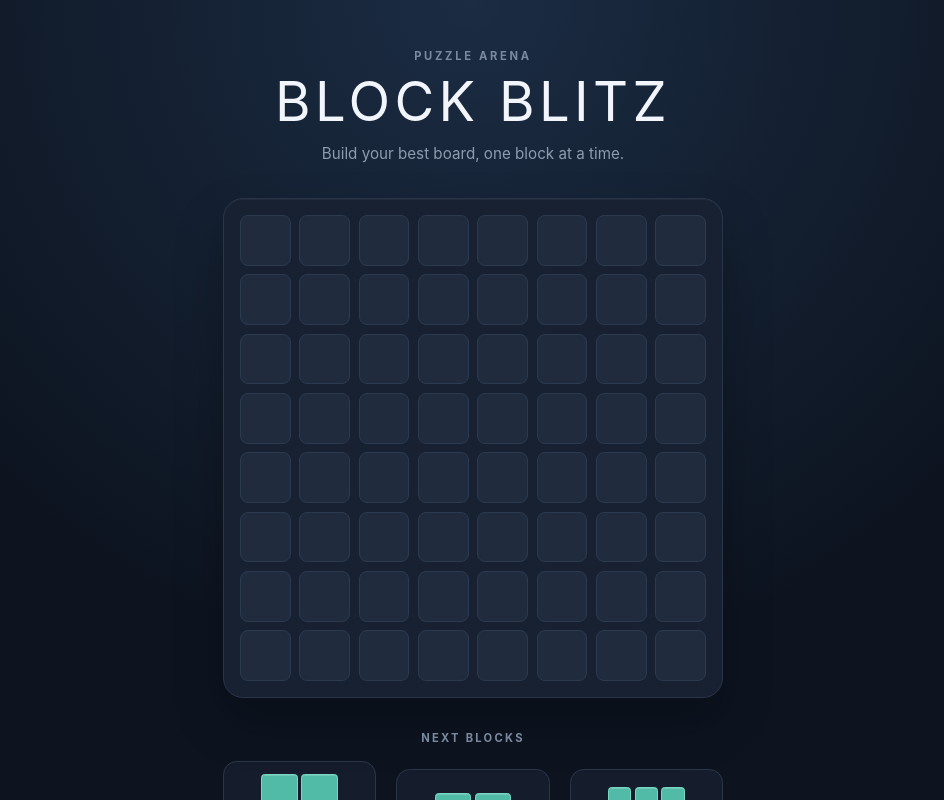
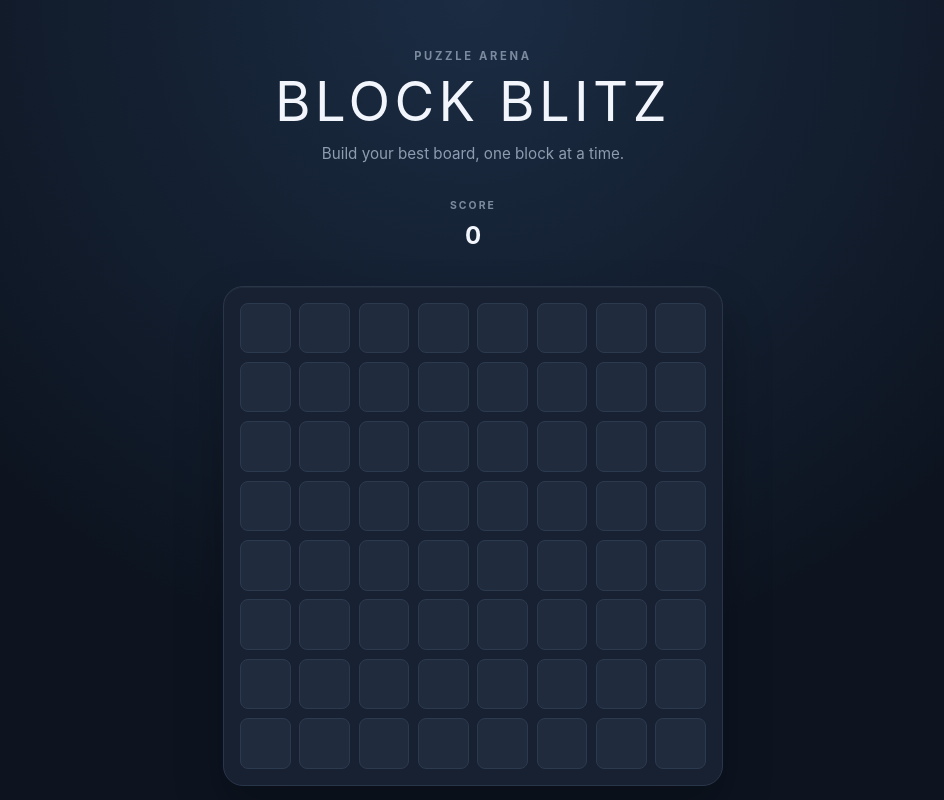
Before and after one commit to mundkes-tech/block-blitz, a React (Vite) app in the folder client/: page / in a window 1280 px wide. Shown: the top 800 px of the page, without its empty margins (167-1111 px from the left). Built offline with nearby package versions, Linux system fonts and the light colour scheme.

Commit message:
feat: add scoring combos and game over flow

```diff
--- a/client/src/App.css
+++ b/client/src/App.css
@@ -32,6 +32,35 @@ h1 {
   margin: 0.9rem 0 0;
   color: #8e9caf;
   font-size: 0.95rem;
+}
+
+.score-panel {
+  display: flex;
+  justify-content: center;
+  gap: 3rem;
+  width: min(100%, 500px);
+  text-align: center;
+}
+
+.score-panel > div {
+  display: grid;
+  gap: 0.25rem;
+}
+
+.score-label {
+  color: #7c8a9f;
+  font-size: 0.65rem;
+  font-weight: 700;
+  letter-spacing: 0.2em;
+}
+
+.score-panel strong {
+  color: #f2f6fc;
+  font-size: 1.5rem;
+}
+
+.combo-feedback strong {
+  color: #78d7c2;
 }
 
 .game-board {
@@ -128,6 +157,51 @@ h1 {
   box-shadow: inset 0 1px rgb(255 255 255 / 18%);
 }
 
+.game-over-overlay {
+  position: fixed;
+  inset: 0;
+  z-index: 10;
+  display: grid;
+  place-items: center;
+  padding: 1.5rem;
+  background: rgb(13 20 32 / 78%);
+}
+
+.game-over-card {
+  width: min(100%, 20rem);
+  padding: 2.5rem 2rem;
+  border: 1px solid #3a526d;
+  border-radius: 1.25rem;
+  background: #182131;
+  box-shadow: 0 1.5rem 3rem rgb(0 0 0 / 35%);
+  text-align: center;
+}
+
+.game-over-card h2 {
+  margin: 0.5rem 0 0;
+  color: #f2f6fc;
+  letter-spacing: 0.08em;
+}
+
+.final-score {
+  color: #aab7c8;
+}
+
+.game-over-card button {
+  padding: 0.75rem 1.5rem;
+  border: 0;
+  border-radius: 0.6rem;
+  color: #10221f;
+  background: #78d7c2;
+  cursor: pointer;
+  font: inherit;
+  font-weight: 700;
+}
+
+.game-over-card button:hover {
+  background: #9de6d7;
+}
+
 @media (max-width: 480px) {
   .game-shell {
     gap: 1.5rem;
--- a/client/src/App.tsx
+++ b/client/src/App.tsx
@@ -5,6 +5,11 @@ import { BOARD_SIZE, createEmptyBoard, type Board } from './game/board'
 import { clearCompletedLines } from './game/lines'
 import { canPlaceShape, placeShape } from './game/placement'
 import { generatePieces, type Piece } from './game/shapes'
+import { isGameOver } from './game/gameOver'
+import {
+  calculatePlacementScore,
+  updateCombo,
+} from './game/scoring'
 import './App.css'
 
 type ActiveDrag = {
@@ -14,7 +19,10 @@ type ActiveDrag = {
 
 function App() {
   const [board, setBoard] = useState<Board>(createEmptyBoard)
-  const [pieces] = useState<Piece[]>(generatePieces)
+  const [pieces, setPieces] = useState<Piece[]>(generatePieces)
+  const [score, setScore] = useState(0)
+  const [combo, setCombo] = useState(0)
+  const [gameOver, setGameOver] = useState(false)
   const [preview, setPreview] = useState<BoardPreview | null>(null)
   const boardRef = useRef<HTMLDivElement>(null)
   const activeDragRef = useRef<ActiveDrag | null>(null)
@@ -76,6 +84,10 @@ function App() {
     piece: Piece,
     event: PointerEvent<HTMLDivElement>,
   ) => {
+    if (gameOver) {
+      return
+    }
+
     event.preventDefault()
     activeDragRef.current = { piece, pointerId: event.pointerId }
     updatePreview(piece, event.clientX, event.clientY)
@@ -106,20 +118,45 @@ function App() {
       return
     }
 
-    if (currentPreview?.valid) {
-      setBoard((currentBoard) => {
-        const placedBoard = placeShape(
-          currentBoard,
-          activeDrag.piece.shape,
-          currentPreview.row,
-          currentPreview.col,
-        )
+    if (currentPreview?.valid && pieces.some(({ id }) => id === activeDrag.piece.id)) {
+      const placedBoard = placeShape(
+        board,
+        activeDrag.piece.shape,
+        currentPreview.row,
+        currentPreview.col,
+      )
+      const cleared = clearCompletedLines(placedBoard)
+      const clearedLineCount =
+        cleared.clearedRows.length + cleared.clearedColumns.length
+      const remainingPieces = pieces.filter(
+        ({ id }) => id !== activeDrag.piece.id,
+      )
+      const nextPieces =
+        remainingPieces.length === 0 ? generatePieces() : remainingPieces
 
-        return clearCompletedLines(placedBoard).board
-      })
+      setBoard(cleared.board)
+      setPieces(nextPieces)
+      setScore((currentScore) =>
+        currentScore +
+        calculatePlacementScore(
+          activeDrag.piece.shape.cells.length,
+          clearedLineCount,
+        ),
+      )
+      setCombo((currentCombo) => updateCombo(currentCombo, clearedLineCount))
+      setGameOver(isGameOver(cleared.board, nextPieces))
     }
 
     clearDrag()
+  }
+
+  const restartGame = () => {
+    clearDrag()
+    setBoard(createEmptyBoard())
+    setPieces(generatePieces())
+    setScore(0)
+    setCombo(0)
+    setGameOver(false)
   }
 
   return (
@@ -129,6 +166,18 @@ function App() {
         <h1>BLOCK BLITZ</h1>
         <p className="subtitle">Build your best board, one block at a time.</p>
       </header>
+      <section className="score-panel" aria-label="Game score">
+        <div>
+          <span className="score-label">SCORE</span>
+          <strong>{score}</strong>
+        </div>
+        {combo > 0 && (
+          <div className="combo-feedback" aria-live="polite">
+            <span className="score-label">COMBO</span>
+            <strong>{combo}x</strong>
+          </div>
+        )}
+      </section>
       <GameBoard board={board} boardRef={boardRef} preview={preview} />
       <PieceTray
         pieces={pieces}
@@ -137,6 +186,18 @@ function App() {
         onPointerUp={handlePointerUp}
         onPointerCancel={clearDrag}
       />
+      {gameOver && (
+        <div className="game-over-overlay" role="dialog" aria-modal="true">
+          <div className="game-over-card">
+            <p className="eyebrow">BOARD COMPLETE</p>
+            <h2>GAME OVER</h2>
+            <p className="final-score">Final score: {score}</p>
+            <button type="button" onClick={restartGame}>
+              Restart
+            </button>
+          </div>
+        </div>
+      )}
     </main>
   )
 }
--- /dev/null
+++ b/client/src/game/gameOver.ts
@@ -0,0 +1,17 @@
+import { BOARD_SIZE, type Board } from './board'
+import { canPlaceShape } from './placement'
+import type { Piece } from './shapes'
+
+export function canAnyPieceFit(board: Board, pieces: Piece[]): boolean {
+  return pieces.some((piece) =>
+    Array.from({ length: BOARD_SIZE }, (_, row) =>
+      Array.from({ length: BOARD_SIZE }, (_, col) =>
+        canPlaceShape(board, piece.shape, row, col),
+      ),
+    ).some(Boolean),
+  )
+}
+
+export function isGameOver(board: Board, pieces: Piece[]): boolean {
+  return pieces.length === 0 || !canAnyPieceFit(board, pieces)
+}
--- /dev/null
+++ b/client/src/game/scoring.ts
@@ -0,0 +1,16 @@
+export const SCORE_PER_BLOCK = 10
+export const SCORE_PER_CLEARED_LINE = 100
+
+export function calculatePlacementScore(
+  blockCount: number,
+  clearedLineCount: number,
+): number {
+  return (
+    blockCount * SCORE_PER_BLOCK +
+    clearedLineCount * SCORE_PER_CLEARED_LINE
+  )
+}
+
+export function updateCombo(combo: number, clearedLineCount: number): number {
+  return clearedLineCount > 0 ? combo + 1 : 0
+}
```
